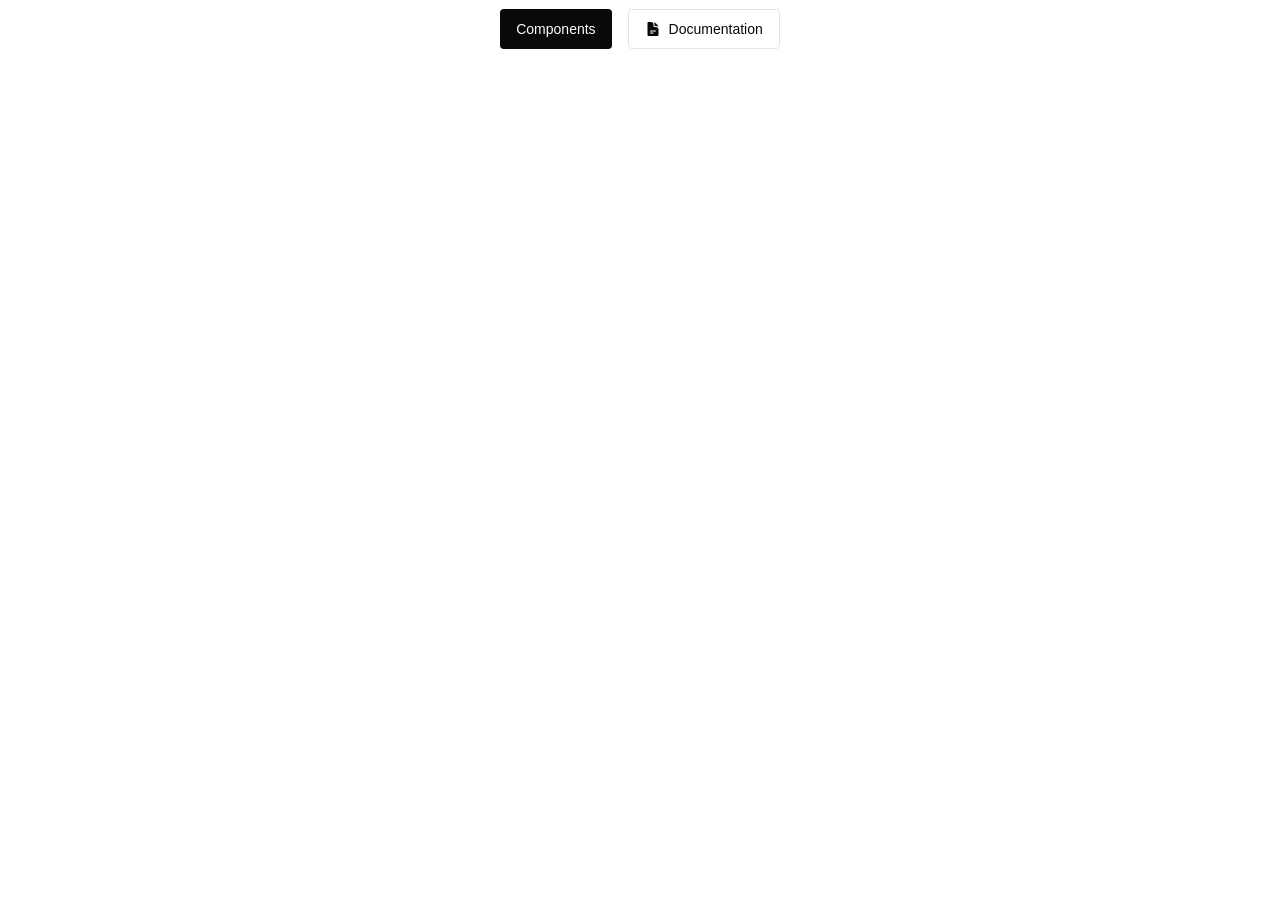
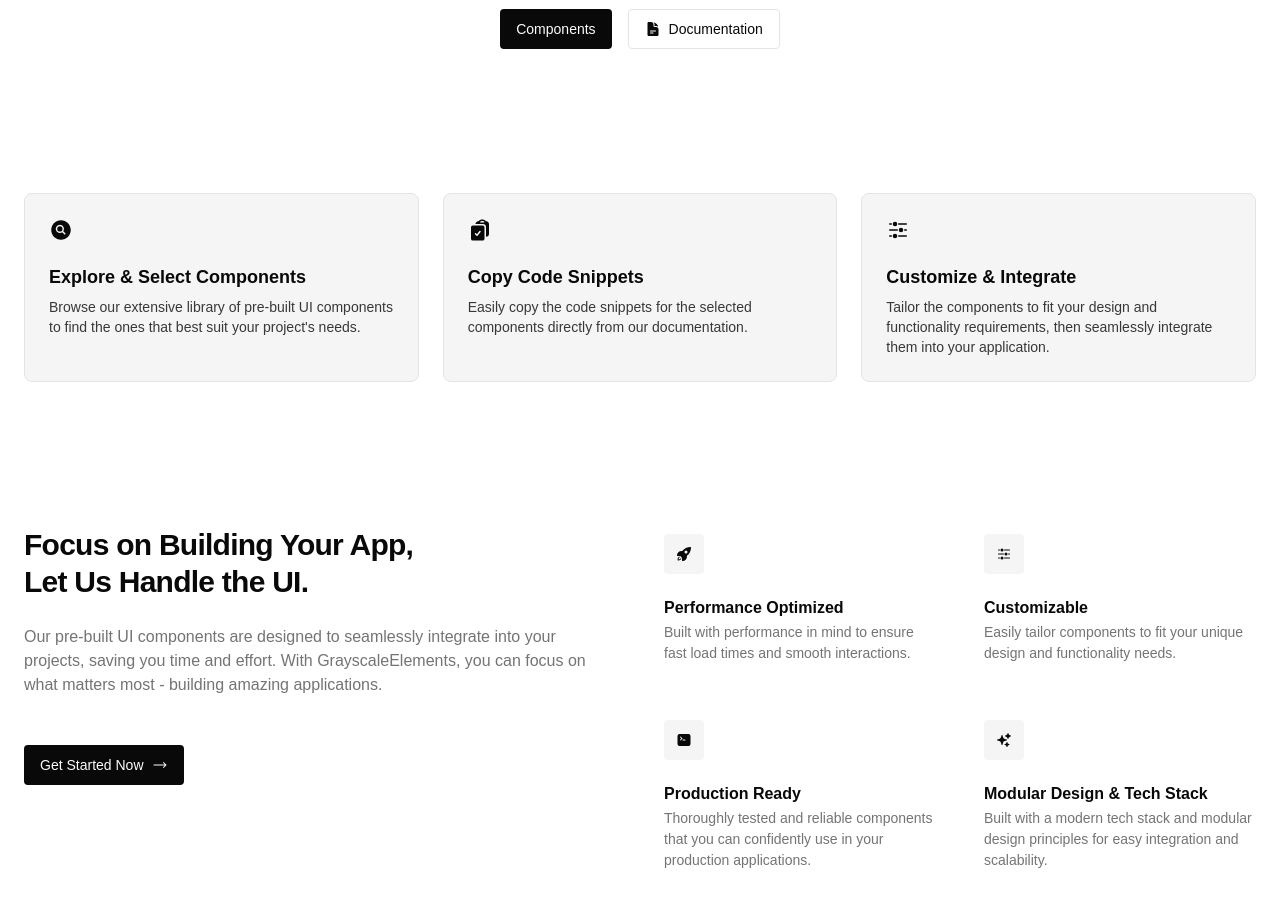
Before and after one commit to meinitializedevelopment/grayscale-elements, a Next.js app: page / in a window 1280 px wide. Shown: the part 500-1406 px from the top of the page. Before the commit the page ends 800 px from the top, so only its background shows below. Built offline with nearby package versions, Linux system fonts and the light colour scheme; a web font is replaced by a local one.

Commit message:
add: guide and features section in the home page

```diff
--- a/app/page.tsx
+++ b/app/page.tsx
@@ -1,6 +1,8 @@
 import type { Metadata } from "next";
 
 import { HeroSection } from "@/components/home/hero-section";
+import { Guide } from "@/components/home/guide";
+import { Features } from "@/components/home/features";
 
 export const metadata: Metadata = {
     title: "Grayscale Elements | Components, Blocks, and Templates for your Next.js Projects",
@@ -12,6 +14,8 @@ export default function HomePage() {
     return (
         <main>
             <HeroSection />
+            <Guide />
+            <Features />
         </main>
     );
 }
--- /dev/null
+++ b/components/home/features.tsx
@@ -0,0 +1,63 @@
+import Link from "next/link";
+
+import { ArrowLongRightIcon } from "@heroicons/react/24/solid";
+
+import { Section } from "@/components/ui/section";
+import { Container } from "@/components/ui/container";
+import { Heading } from "@/components/ui/heading";
+import { Text } from "@/components/ui/text";
+import { Button } from "@/components/ui/button";
+
+import { FEATURES } from "@/constants/features";
+
+export function Features() {
+    return (
+        <Section>
+            <Container className="grid gap-12 lg:grid-cols-2">
+                <div className="space-y-12">
+                    <div>
+                        <Heading asChild className="text-start">
+                            <h2>
+                                Focus on Building Your App,
+                                <br />
+                                Let Us Handle the UI.
+                            </h2>
+                        </Heading>
+                        <Text size="large" className="text-muted-foreground">
+                            Our pre-built UI components are designed to seamlessly integrate into your projects, saving
+                            you time and effort. With GrayscaleElements, you can focus on what matters most - building
+                            amazing applications.
+                        </Text>
+                    </div>
+                    <Button asChild className="w-fit">
+                        <Link href="#">
+                            <span>Get Started Now</span>
+                            <ArrowLongRightIcon />
+                        </Link>
+                    </Button>
+                </div>
+                <div className="grid gap-6 sm:grid-cols-2 sm:gap-12">
+                    {FEATURES.map((item) => (
+                        <FeatureCard key={item.label} item={item} />
+                    ))}
+                </div>
+            </Container>
+        </Section>
+    );
+}
+
+function FeatureCard({ item }: { item: (typeof FEATURES)[number] }) {
+    return (
+        <div className="mt-2 space-y-6">
+            <div className="bg-muted inline-flex size-10 items-center justify-center rounded">
+                <item.icon className="pointer-events-none size-4 shrink-0" />
+            </div>
+            <div className="space-y-1">
+                <Text size="large" className="leading-tight font-semibold">
+                    {item.label}
+                </Text>
+                <Text className="text-muted-foreground mt-0!">{item.description}</Text>
+            </div>
+        </div>
+    );
+}
--- /dev/null
+++ b/components/home/guide.tsx
@@ -0,0 +1,25 @@
+import { Section } from "@/components/ui/section";
+import { Container } from "@/components/ui/container";
+import { Card, CardDescription, CardHeader, CardTitle } from "@/components/ui/card";
+
+import { GUIDE } from "@/constants/guide";
+
+export function Guide() {
+    return (
+        <Section>
+            <Container className="grid gap-6 sm:grid-cols-2 lg:grid-cols-3">
+                {GUIDE.map((item) => (
+                    <Card key={item.label} className="bg-muted">
+                        <div className="p-6 pb-0">
+                            <item.icon className="pointer-events-none size-6 shrink-0" />
+                        </div>
+                        <CardHeader>
+                            <CardTitle>{item.label}</CardTitle>
+                            <CardDescription className="text-foreground/80">{item.description}</CardDescription>
+                        </CardHeader>
+                    </Card>
+                ))}
+            </Container>
+        </Section>
+    );
+}
--- /dev/null
+++ b/components/ui/card.tsx
@@ -0,0 +1,29 @@
+import { type ComponentPropsWithoutRef } from "react";
+
+import { cn } from "@/library/utilities";
+
+export function Card({ className, ...props }: ComponentPropsWithoutRef<"div">) {
+    return (
+        <div className={cn("bg-background flex flex-col overflow-hidden rounded-lg border", className)} {...props} />
+    );
+}
+
+export function CardHeader({ className, ...props }: ComponentPropsWithoutRef<"div">) {
+    return <div className={cn("flex flex-col gap-2 p-6", className)} {...props} />;
+}
+
+export function CardTitle({ className, ...props }: ComponentPropsWithoutRef<"p">) {
+    return <p className={cn("text-lg leading-tight font-semibold", className)} {...props} />;
+}
+
+export function CardDescription({ className, ...props }: ComponentPropsWithoutRef<"p">) {
+    return <p className={cn("text-muted-foreground text-sm", className)} {...props} />;
+}
+
+export function CardContent({ className, ...props }: ComponentPropsWithoutRef<"div">) {
+    return <div className={cn("p-6 pt-0", className)} {...props} />;
+}
+
+export function CardFooter({ className, ...props }: ComponentPropsWithoutRef<"div">) {
+    return <div className={cn("flex items-center p-6 pt-0", className)} {...props} />;
+}
--- /dev/null
+++ b/constants/features.ts
@@ -0,0 +1,26 @@
+import { AdjustmentsHorizontalIcon, CommandLineIcon, RocketLaunchIcon, SparklesIcon } from "@heroicons/react/24/solid";
+
+export const FEATURES = [
+    {
+        icon: RocketLaunchIcon,
+        label: "Performance Optimized",
+        description: "Built with performance in mind to ensure fast load times and smooth interactions.",
+    },
+    {
+        icon: AdjustmentsHorizontalIcon,
+        label: "Customizable",
+        description: "Easily tailor components to fit your unique design and functionality needs.",
+    },
+    {
+        icon: CommandLineIcon,
+        label: "Production Ready",
+        description:
+            "Thoroughly tested and reliable components that you can confidently use in your production applications.",
+    },
+    {
+        icon: SparklesIcon,
+        label: "Modular Design & Tech Stack",
+        description:
+            "Built with a modern tech stack and modular design principles for easy integration and scalability.",
+    },
+] as const;
--- /dev/null
+++ b/constants/guide.ts
@@ -0,0 +1,25 @@
+import {
+    AdjustmentsHorizontalIcon,
+    ClipboardDocumentCheckIcon,
+    MagnifyingGlassCircleIcon,
+} from "@heroicons/react/24/solid";
+
+export const GUIDE = [
+    {
+        icon: MagnifyingGlassCircleIcon,
+        label: "Explore & Select Components",
+        description:
+            "Browse our extensive library of pre-built UI components to find the ones that best suit your project's needs.",
+    },
+    {
+        icon: ClipboardDocumentCheckIcon,
+        label: "Copy Code Snippets",
+        description: "Easily copy the code snippets for the selected components directly from our documentation.",
+    },
+    {
+        icon: AdjustmentsHorizontalIcon,
+        label: "Customize & Integrate",
+        description:
+            "Tailor the components to fit your design and functionality requirements, then seamlessly integrate them into your application.",
+    },
+] as const;
```
